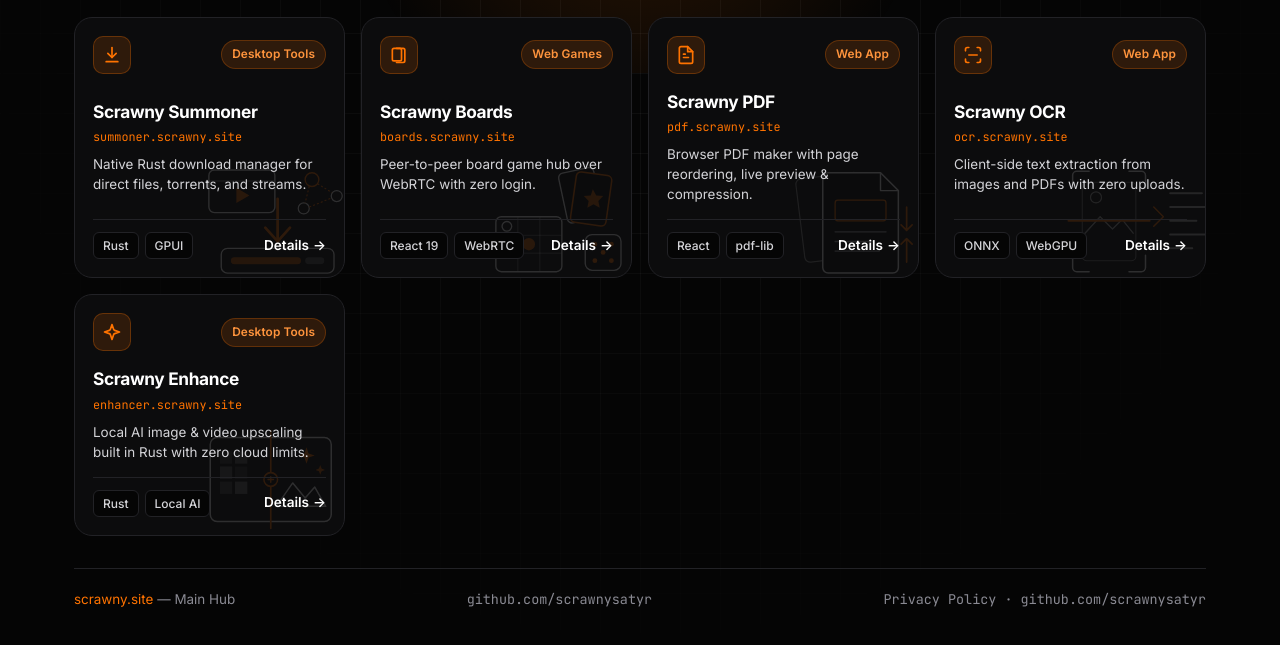
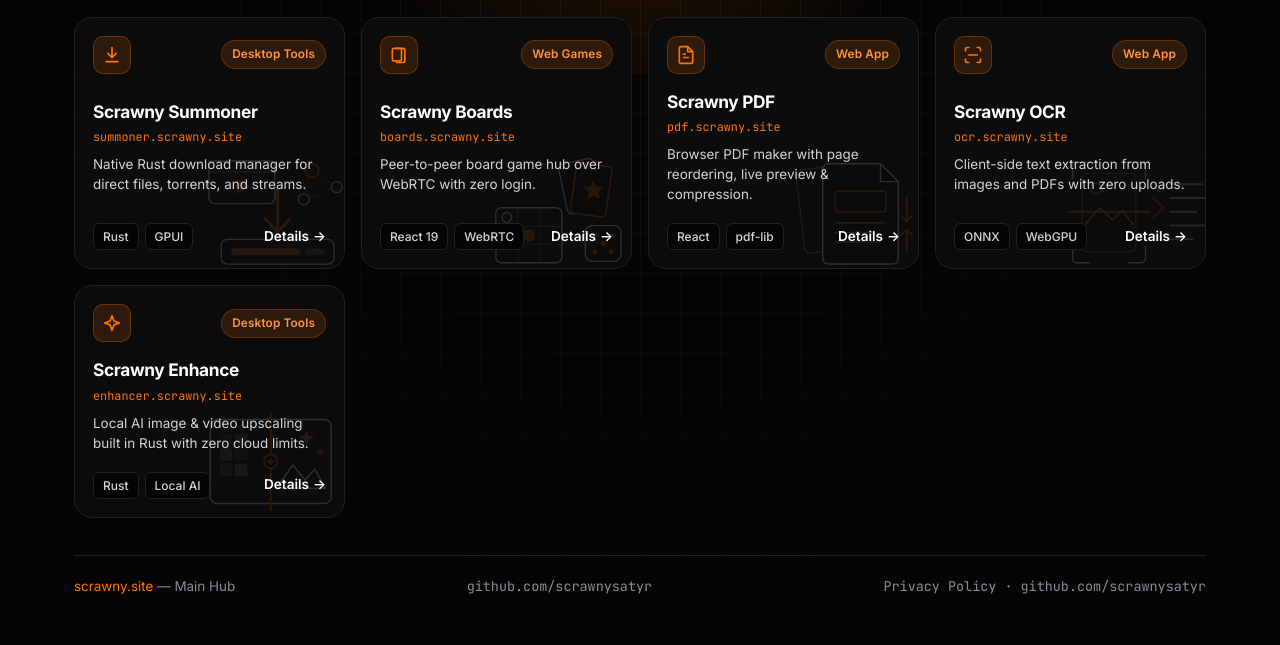
Before and after one commit to scrawnysatyr/ScrawnyMain, a plain HTML site: page index.html in a window 1280 px wide. Shown: the part 167-812 px from the top of the page. Drawn offline with Linux system fonts and the light colour scheme.

Commit message:
feat: 4-column compact cards, full-screen tool modal, and cleaner card footer

```diff
--- a/styles.css
+++ b/styles.css
@@ -538,8 +538,7 @@ main {
   align-items: center;
   justify-content: space-between;
   gap: 8px;
-  padding-top: 12px;
-  border-top: 1px solid var(--border);
+  padding-top: 4px;
 }
 
 .tech-list {
```
